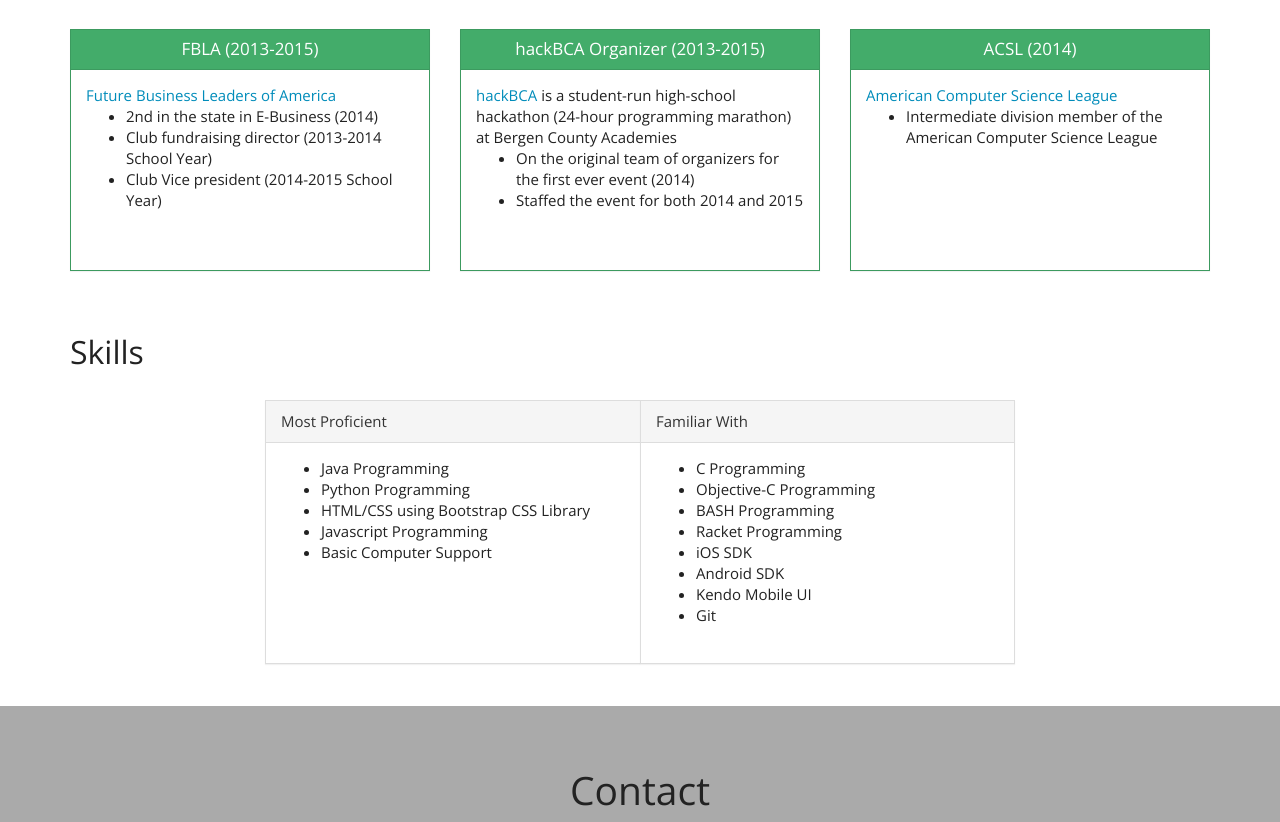
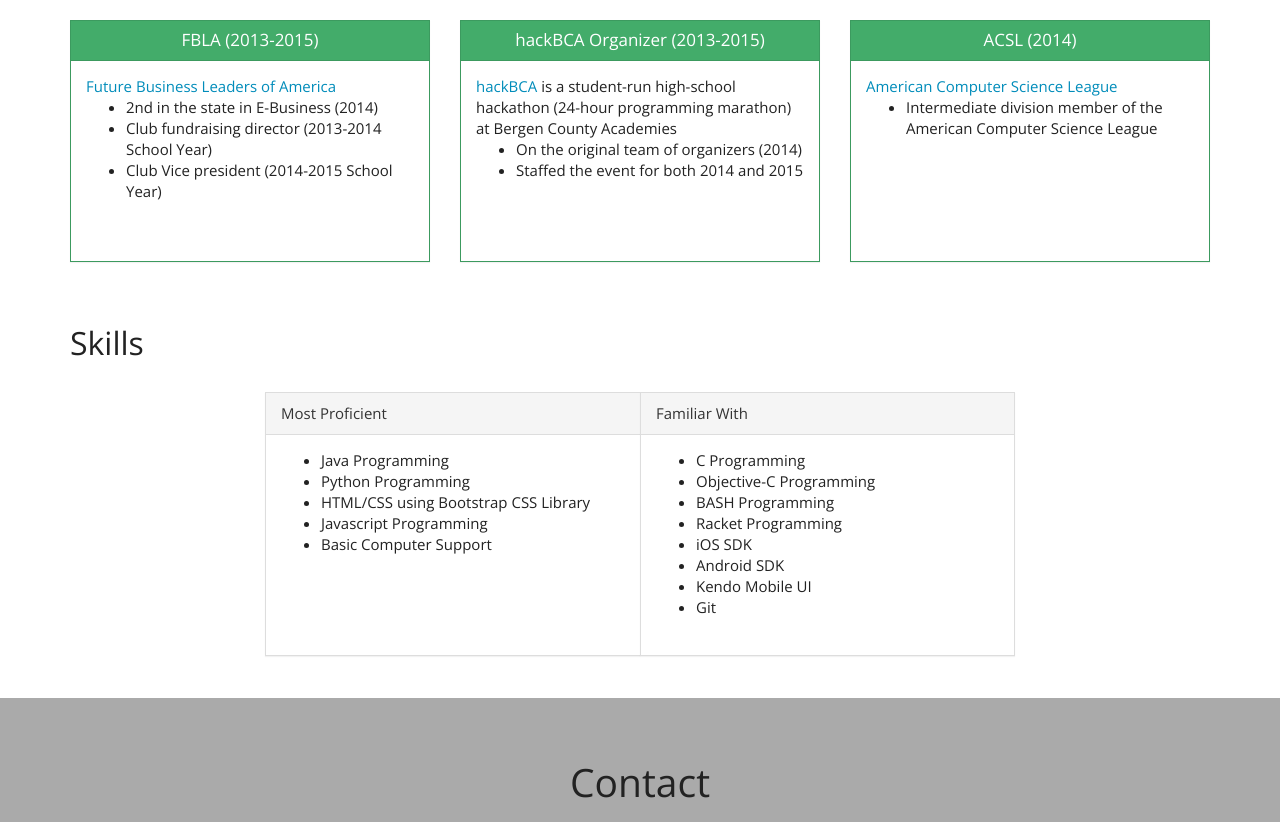
Before and after one commit to DiZy/dizy.github.io, a plain HTML site: page index.html in a window 1280 px wide. Shown: the part 2400-3222 px from the top of the page. Drawn offline with nearby package versions, Linux system fonts and the light colour scheme.

Commit message:
better box scaling

```diff
--- a/index.html
+++ b/index.html
@@ -188,7 +188,7 @@
 				  <a href="http://hackbca.com/">hackBCA</a> is a student-run high-school hackathon (24-hour programming marathon) at Bergen County
 				  Academies
 				  <ul>
-				  	<li>On the original team of organizers for the first ever event (2014)</li>
+				  	<li>On the original team of organizers (2014)</li>
 				  	<li>Staffed the event for both 2014 and 2015</li>
 				  </ul>
 				  </div>
--- a/static/css/custom.css
+++ b/static/css/custom.css
@@ -24,13 +24,13 @@
 .panel-title{
 	text-align: center;
 }
-.panel-body{
-	min-height:20rem;
-}
-.skills-panel{
-	min-height:22rem;
-}
 @media(min-width: 1000px){
+	.panel-body{
+		min-height:20rem;
+	}
+	.skills-panel{
+		min-height:22rem;
+	}
 	.left-skills-col{
 		padding-right:0;
 	}
@@ -41,3 +41,6 @@
 		border-right:0;
 	}
 }
+ul{
+	margin-bottom:0;
+}
```
